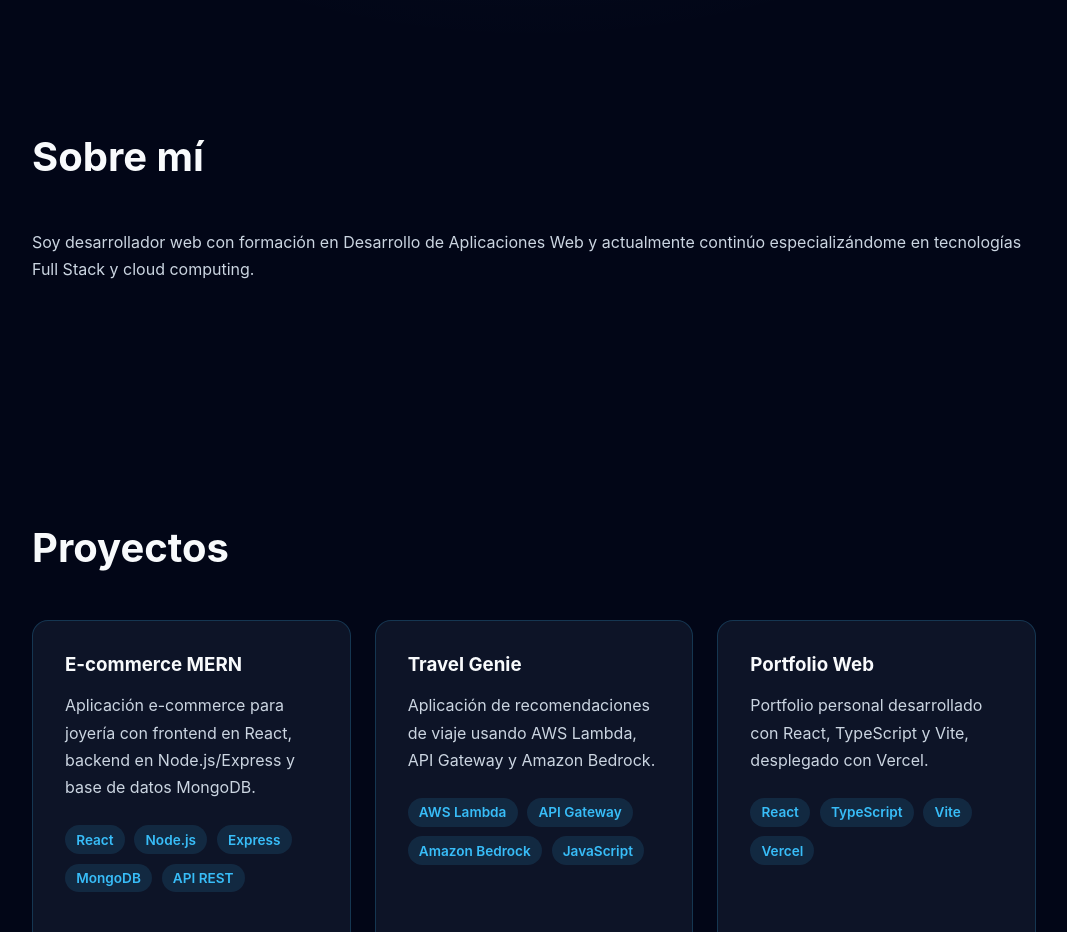
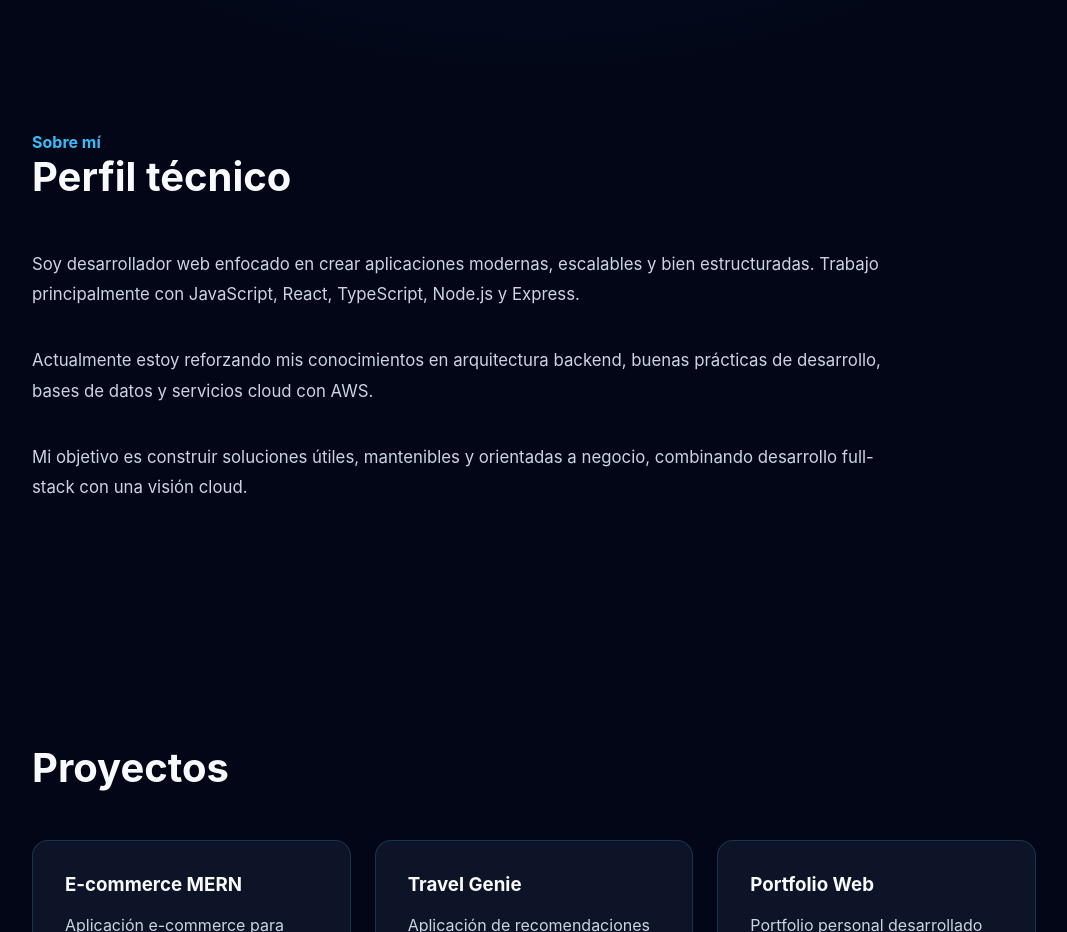
Before and after one commit to Kalef22/portfolio-v2, a React (Vite) app: page / in a window 1280 px wide. Shown: the part 860-1792 px from the top of the page, without its empty margins (106-1173 px from the left). Built offline with nearby package versions, Linux system fonts and the light colour scheme.

Commit message:
content: mejorar texto de la seccion sobre mi

```diff
--- a/src/sections/About.tsx
+++ b/src/sections/About.tsx
@@ -1,13 +1,31 @@
 function About() {
     return (
         <section id="about" className="about reveal">
-            <h2>Sobre mí</h2>
+            <div className="section-header">
+                <span>Sobre mí</span>
+                <h2>Perfil técnico</h2>
+            </div>
 
-            <p>
-                Soy desarrollador web con formación en Desarrollo de
-                Aplicaciones Web y actualmente continúo especializándome en
-                tecnologías Full Stack y cloud computing.
-            </p>
+            <div className="about-content">
+                <p>
+                    Soy desarrollador web enfocado en crear aplicaciones
+                    modernas, escalables y bien estructuradas. Trabajo
+                    principalmente con JavaScript, React, TypeScript, Node.js y
+                    Express.
+                </p>
+
+                <p>
+                    Actualmente estoy reforzando mis conocimientos en
+                    arquitectura backend, buenas prácticas de desarrollo, bases
+                    de datos y servicios cloud con AWS.
+                </p>
+
+                <p>
+                    Mi objetivo es construir soluciones útiles, mantenibles y
+                    orientadas a negocio, combinando desarrollo full-stack con
+                    una visión cloud.
+                </p>
+            </div>
         </section>
     );
 }
--- a/src/styles/global.css
+++ b/src/styles/global.css
@@ -450,5 +450,21 @@ nav a:hover {
     color: #020617;
     transform: translateY(-3px);
 }
+/* ===== Glow effect en botones fin ===== */
 
-/* ===== Glow effect en botones fin ===== */
+.section-header span {
+    color: #38bdf8;
+    font-weight: 700;
+}
+
+.about-content {
+    max-width: 850px;
+    display: grid;
+    gap: 1.2rem;
+}
+
+.about-content p {
+    color: #cbd5e1;
+    line-height: 1.8;
+    font-size: 1.05rem;
+}
```
